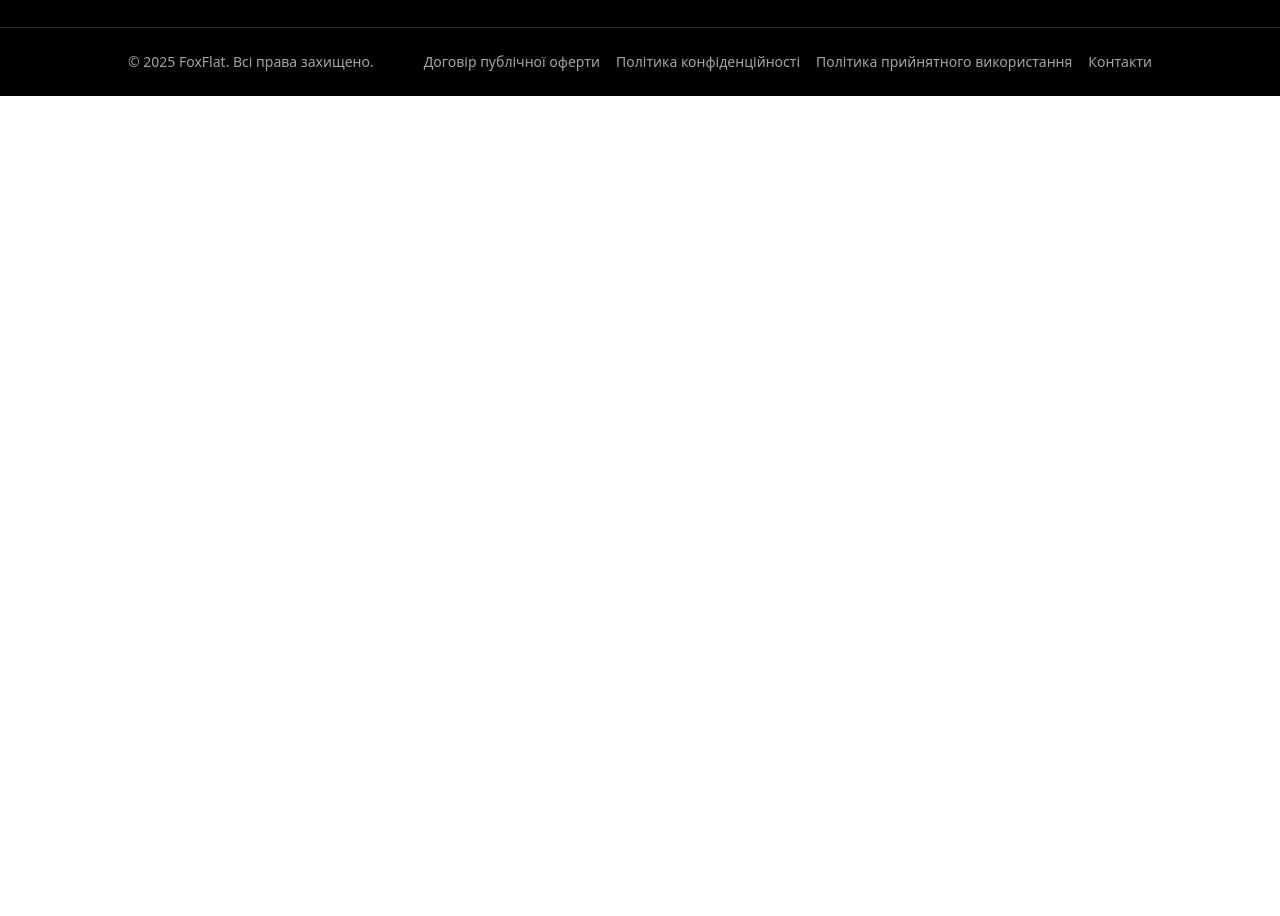
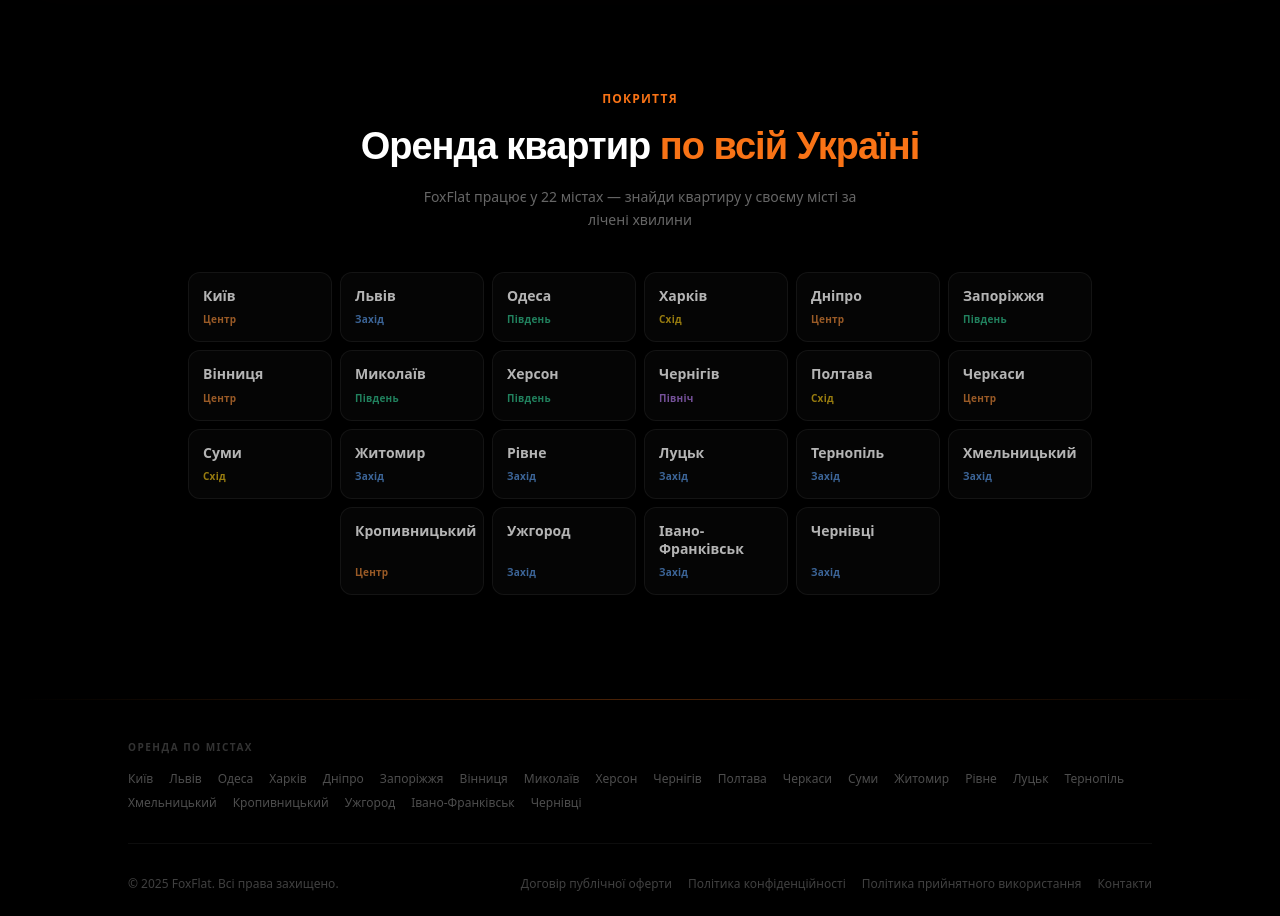
Before and after one commit to DNGameCompany/foxflat_web_next, a Next.js app: page / in a window 1280 px wide. Shown: the part 6800-7716 px from the top of the page. Before the commit the page ends 6896 px from the top, so only its background shows below. Built offline with nearby package versions, Linux system fonts and the light colour scheme; no server answers; the database is empty.

Commit message:
added cities component

```diff
--- a/src/app/ClientHome.tsx
+++ b/src/app/ClientHome.tsx
@@ -17,6 +17,7 @@ import ClientReviewsHome from "@/src/components/main/ReviewsFoxFlat";
 import StatsCounterFoxFlat from '@/src/components/main/StatsCounterFoxFlat';
 import HowItWorksFoxFlat from '@/src/components/main/HowItWorksFoxFlat';
 import FaqFoxFlat from '@/src/components/main/FAQFoxFlat';
+import CitiesFoxFlat from "@/src/components/main/CitiesFoxFlat";
 
 export default function ClientHome() {
     const [showScrollHint, setShowScrollHint] = useState(true);
@@ -132,6 +133,11 @@ export default function ClientHome() {
             <motion.section {...fadeInSection}>
                 <CtaFoxFlat />
             </motion.section>
+
+            {/* Cities */}
+            <motion.section {...fadeInSection}>
+                <CitiesFoxFlat />
+            </motion.section>
         </main>
     );
 }
--- a/src/components/FooterFoxFlat.tsx
+++ b/src/components/FooterFoxFlat.tsx
@@ -1,22 +1,77 @@
+import Link from "next/link";
+
+const CITIES = [
+    { slug: "kyiv",            name: "Київ" },
+    { slug: "lviv",            name: "Львів" },
+    { slug: "odesa",           name: "Одеса" },
+    { slug: "kharkiv",         name: "Харків" },
+    { slug: "dnipro",          name: "Дніпро" },
+    { slug: "zaporizhzhia",    name: "Запоріжжя" },
+    { slug: "vinnytsia",       name: "Вінниця" },
+    { slug: "mykolaiv",        name: "Миколаїв" },
+    { slug: "kherson",         name: "Херсон" },
+    { slug: "chernihiv",       name: "Чернігів" },
+    { slug: "poltava",         name: "Полтава" },
+    { slug: "cherkasy",        name: "Черкаси" },
+    { slug: "sumy",            name: "Суми" },
+    { slug: "zhytomyr",        name: "Житомир" },
+    { slug: "rivne",           name: "Рівне" },
+    { slug: "lutsk",           name: "Луцьк" },
+    { slug: "ternopil",        name: "Тернопіль" },
+    { slug: "khmelnytskyi",    name: "Хмельницький" },
+    { slug: "kropyvnytskyi",   name: "Кропивницький" },
+    { slug: "uzhhorod",        name: "Ужгород" },
+    { slug: "ivano-frankivsk", name: "Івано-Франківськ" },
+    { slug: "chernivtsi",      name: "Чернівці" },
+];
+
 export default function FooterFoxFlat() {
     return (
-        <footer className="w-full bg-black border-t border-neutral-800 py-6 px-4 text-center text-neutral-400 text-sm relative z-10">
-            <div className="max-w-5xl mx-auto flex flex-col md:flex-row justify-between items-center gap-3">
+        <footer className="w-full bg-black pt-10 pb-6 px-4 relative z-10">
+            {/* Розділювач */}
+            <div className="w-full h-px mb-10" style={{ background: "linear-gradient(to right, transparent, rgba(249,115,22,0.3), transparent)" }} />
+            <div className="max-w-5xl mx-auto space-y-8">
+
+                {/* Міста */}
+                <div>
+                    <p className="text-[10px] font-bold tracking-[0.15em] text-white/20 uppercase mb-4">
+                        Оренда по містах
+                    </p>
+                    <div className="flex flex-wrap gap-x-4 gap-y-2">
+                        {CITIES.map((city) => (
+                            <Link
+                                key={city.slug}
+                                href={`/misto/${city.slug}`}
+                                className="text-xs text-white/30 hover:text-orange-400 transition-colors"
+                            >
+                                {city.name}
+                            </Link>
+                        ))}
+                    </div>
+                </div>
+
+                {/* Розділювач */}
+                <div className="h-px bg-white/[0.05]" />
+
+                {/* Нижня частина */}
+                <div className="flex flex-col md:flex-row justify-between items-center gap-3 text-xs text-white/25">
                     <p>© {new Date().getFullYear()} FoxFlat. Всі права захищено.</p>
                     <div className="flex gap-4 flex-wrap justify-center">
-                    <a href="/legal/terms-of-service" className="hover:text-orange-300 transition">
+                        <Link href="/legal/terms-of-service" className="hover:text-orange-300 transition-colors">
                             Договір публічної оферти
-                    </a>
-                    <a href="/legal/privacy-policy" className="hover:text-orange-300 transition">
+                        </Link>
+                        <Link href="/legal/privacy-policy" className="hover:text-orange-300 transition-colors">
                             Політика конфіденційності
-                    </a>
-                    <a href="/legal/acceptable-use-policy" className="hover:text-orange-300 transition">
+                        </Link>
+                        <Link href="/legal/acceptable-use-policy" className="hover:text-orange-300 transition-colors">
                             Політика прийнятного використання
-                    </a>
-                    <a href="/contacts" className="hover:text-orange-300 transition">
+                        </Link>
+                        <Link href="/contacts" className="hover:text-orange-300 transition-colors">
                             Контакти
-                    </a>
+                        </Link>
                     </div>
+                </div>
+
             </div>
         </footer>
     );
--- /dev/null
+++ b/src/components/main/CitiesFoxFlat.tsx
@@ -0,0 +1,89 @@
+import Link from "next/link";
+
+const CITIES = [
+    { slug: "kyiv",            name: "Київ",              region: "Центр" },
+    { slug: "lviv",            name: "Львів",             region: "Захід" },
+    { slug: "odesa",           name: "Одеса",             region: "Південь" },
+    { slug: "kharkiv",         name: "Харків",            region: "Схід" },
+    { slug: "dnipro",          name: "Дніпро",            region: "Центр" },
+    { slug: "zaporizhzhia",    name: "Запоріжжя",         region: "Південь" },
+    { slug: "vinnytsia",       name: "Вінниця",           region: "Центр" },
+    { slug: "mykolaiv",        name: "Миколаїв",          region: "Південь" },
+    { slug: "kherson",         name: "Херсон",            region: "Південь" },
+    { slug: "chernihiv",       name: "Чернігів",          region: "Північ" },
+    { slug: "poltava",         name: "Полтава",           region: "Схід" },
+    { slug: "cherkasy",        name: "Черкаси",           region: "Центр" },
+    { slug: "sumy",            name: "Суми",              region: "Схід" },
+    { slug: "zhytomyr",        name: "Житомир",           region: "Захід" },
+    { slug: "rivne",           name: "Рівне",             region: "Захід" },
+    { slug: "lutsk",           name: "Луцьк",             region: "Захід" },
+    { slug: "ternopil",        name: "Тернопіль",         region: "Захід" },
+    { slug: "khmelnytskyi",    name: "Хмельницький",      region: "Захід" },
+    { slug: "kropyvnytskyi",   name: "Кропивницький",     region: "Центр" },
+    { slug: "uzhhorod",        name: "Ужгород",           region: "Захід" },
+    { slug: "ivano-frankivsk", name: "Івано-Франківськ",  region: "Захід" },
+    { slug: "chernivtsi",      name: "Чернівці",          region: "Захід" },
+];
+
+const REGION_COLOR: Record<string, string> = {
+    "Центр":  "text-orange-400/60",
+    "Захід":  "text-blue-400/60",
+    "Схід":   "text-yellow-400/60",
+    "Південь":"text-emerald-400/60",
+    "Північ": "text-purple-400/60",
+};
+
+export default function CitiesFoxFlat() {
+    return (
+        <section className="w-full bg-black py-16 px-4">
+            <div className="max-w-5xl mx-auto">
+
+                {/* Заголовок */}
+                <div className="mb-10 text-center">
+                    <p className="text-xs font-bold tracking-widest text-orange-500 uppercase mb-4">
+                        Покриття
+                    </p>
+                    <h2 className="font-black mb-4 leading-tight"
+                        style={{
+                            fontFamily: "'Unbounded', sans-serif",
+                            fontSize: 'clamp(24px, 3vw, 38px)',
+                            letterSpacing: '-1px',
+                        }}>
+                        Оренда квартир{' '}
+                        <span className="text-orange-500">по всій Україні</span>
+                    </h2>
+                    <p className="text-white/40 text-sm max-w-md mx-auto leading-relaxed">
+                        FoxFlat працює у 22 містах — знайди квартиру у своєму місті за лічені хвилини
+                    </p>
+                </div>
+
+                {/* Плитки міст */}
+                <div className="flex flex-wrap justify-center gap-2">
+                    {CITIES.map((city) => (
+                        <Link
+                            key={city.slug}
+                            href={`/misto/${city.slug}`}
+                            className="group relative flex flex-col justify-between p-3.5 rounded-xl border border-white/[0.06] bg-white/[0.02] hover:border-orange-500/30 hover:bg-orange-500/[0.04] transition-all duration-200 w-36"
+                        >
+                            {/* Назва */}
+                            <span className="text-sm font-semibold text-white/70 group-hover:text-white transition-colors leading-tight">
+                                {city.name}
+                            </span>
+
+                            {/* Регіон */}
+                            <span className={`text-[10px] font-bold mt-2 tracking-wide ${REGION_COLOR[city.region]}`}>
+                                {city.region}
+                            </span>
+
+                            {/* Стрілка при ховері */}
+                            <span className="absolute top-3 right-3 text-orange-500/0 group-hover:text-orange-500/60 transition-all duration-200 text-xs">
+                                →
+                            </span>
+                        </Link>
+                    ))}
+                </div>
+
+            </div>
+        </section>
+    );
+}
```
Lines whose indentation alone changed are shown as unchanged.
